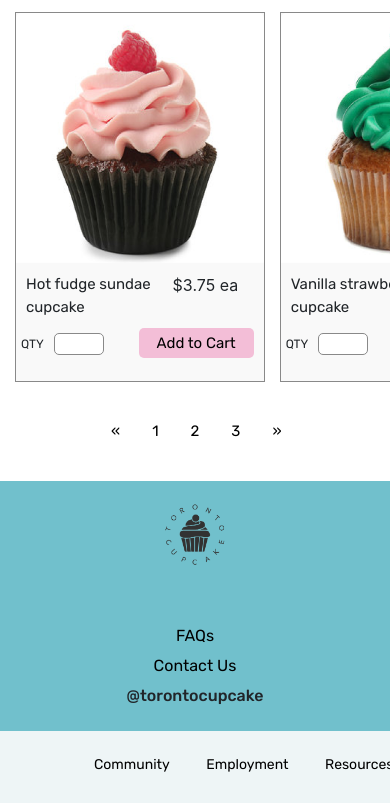
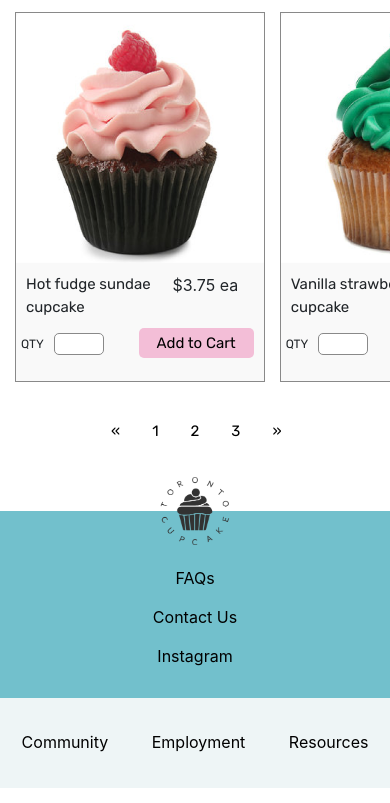
Before and after one commit to SeulgiH15/ux_ui_hw_final_project_group_5, a plain HTML site: page product_v1/product_page.html in a window 390 px wide. Shown: the part 4330-5133 px from the top of the page. Drawn offline with nearby package versions, Linux system fonts and the light colour scheme.

Commit message:
fixed footer prob

```diff
--- /dev/null
+++ b/draft.css
@@ -0,0 +1,70 @@
+footer {
+    background-color: rgb(114,192,204);
+    width: 100%;
+    height: 90px;
+    text-align: center;
+}
+
+.FooterImg {
+    width: 90px;
+    height: 80px;
+    margin-top: -30px;
+}
+
+#footer2 {
+    height: 50px;
+    text-align: center;
+    float: none;
+    background-color: #EEF5F6;
+    width: 100%;
+    vertical-align: middle;
+    padding-top: 30px;
+}
+
+#footer2 a {
+    text-decoration: none;
+    margin: 0 5%;
+    color: black;
+    vertical-align: middle;
+    align-items: center;
+}
+
+#instaLink {
+    border: 0px solid red;
+    text-decoration: none;
+    color: black;
+    display: block;
+    margin-top: 30px;
+}
+
+#footer1 {
+    display: flex;
+}
+#footer11{
+    display:none;
+}
+
+
+.footer1Child {
+    flex: 1;
+}
+
+@media only screen and (max-width: 800px) {
+    #footer1{
+        display:none;
+    }
+    #footer11 {
+        display: block;
+        background-color:rgb(114,192,204);
+        padding-bottom:15px;
+    }
+    .FooterImg11 {
+        width: 90px;
+        height: 80px;
+        margin-top: -40px;
+    }
+    #footer11 a{
+        display:block;
+        margin:0px auto 15px auto;
+    }
+}
--- a/product_v1/css/product_page.css
+++ b/product_v1/css/product_page.css
@@ -275,6 +275,7 @@
     display: inline-block;
     width: 200px;
     margin: auto;
+    margin-bottom: 30px;
 }
 
 .pagination a {
@@ -288,67 +289,76 @@
 
 /*footer*/
 
-.main_footer {
-    background-color: #71C0CC;
-    height: 196px;
-    margin-top: 30px;
-    display: flex;
+footer {
+    background-color: #71c0ccff;
+    width: 100%;
+    height: 140px;
+    text-align: center;
 }
 
-.bottom_footer {
-    background-color: #EEF5F6;
-    height: 72px;
+.FooterImg {
+    width: 90px;
+    height: 80px;
+    margin-top: -30px;
 }
 
-.instagram {
-    width: 30%;
-    margin-left: 30px;
+#footer2 {
+    height: 80px;
+    text-align: center;
+    float: none;
+    background-color: #EEF5F6;
+    width: 100%;
+    vertical-align: middle;
+    padding-top: 30px;
 }
 
-.instagram h4 {
-    line-height: 200px;
-    font-family: 'Rubik', sans-serif;
-    font-size: 16px;
-    font-weight: 500;
+#footer2 a {
+    text-decoration: none;
+    margin: 0 5%;
+    color: black;
+    vertical-align: middle;
+    align-items: center;
 }
 
-.logo_footer {
-    width: 40%;
-    background-image: url(../images/logo3.png);
-    background-size: 20%;
-    background-repeat: no-repeat;
-    background-position: center;
+#instaLink {
+    border: 0px solid red;
+    text-decoration: none;
+    color: black;
+    display: block;
+    margin-top: 30px;
 }
 
-.footer_menu {
-    line-height: 200px;
-    width: 30%;
-    display: inline-block;
-    font-family: 'Rubik', sans-serif;
-    font-size: 16px;
-    margin-right: 30px;
+#footer1 {
+    display: flex;
+    height: 120px;
+    padding-top: 20px;
 }
 
-.footer_menu a {
-    float: right;
-    padding: 14px 16px;
-    color: black;
+#footer11{
+    display:none;
 }
 
-.a_menus {
-    position: absolute;
-    display: inline-block;
-    left:39%;
-    height:40px;
-    margin-top: 20px;
+.footer1Child1 {
+    width: 15%;
 }
 
-.a_menus a {
-    font-family: 'Rubik', sans-serif;
-    font-size: 14px;
-    padding: 14px 16px;
-    color: black;
+.footer1Child2 {
+    width: 55%;
 }
+
+.footer1Child3 {
+    width: 15%;
+}
+
+.footer1Child4 {
+    width: 15%;
+}
+
+/*.footer1Child1, .footer1Child2, .footer1Child3, .footer1Child4 {
+    flex: 1;
+}*/
+
+
 
 /*responsive*/
 
@@ -443,64 +453,33 @@
         margin: auto;
     }
 
-    .main_footer {
-        background-color: #71C0CC;
-        height: 250px;
-        margin-top: 30px;
-        display: flex;
-        flex-direction: column;
-        justify-content: center;
-        justify-items: center;
-        align-items: center;
-        padding: 0;
-        background-image: url(../images/logo3.png);
-        background-size: 20%;
-        background-repeat: no-repeat;
-        background-position: 50% 10%;
+    #footer1{
+        display: none;
     }
 
-    .instagram {
-        width: 100%;
-        margin: 0;
-        text-align: center;
-        height: 0;
-        margin-top: 20px;
+    #footer11 {
+        display: block;
+        background-color:rgb(114,192,204);
+        padding-bottom:15px;
     }
 
-    .bottom_footer {
-        justify-content: center;
-        align-items: center;
+    .FooterImg11 {
+        width: 90px;
+        height: 80px;
+        margin-top: -40px;
     }
 
-    .footer_menu {
-        display: block;
-        width: 100%;
-        margin: 0;
-        text-align: center;
-        justify-content: center;
-        height: 0;
-        margin-top: -160px;
+    #footer11 a{
+        display:block;
+        margin:0px auto 15px auto;
     }
 
-    .footer_menu a {
-        display: block;
-        height: 30px;
+    .pagination {
+        margin-bottom: 60px;
     }
 
-    .instagram h4 {
-        line-height: 0;
-    }
-
-    .a_menus {
-        position: relative;
-        display: inline-block;
-        left: 20%;
-    }
-
-    .footer_menu a {
-        float: none;
-        padding: 0;
-        color: black;
+    #footer2  {
+        height: 90px;
     }
 
 }
--- a/product_v1/product_page.html
+++ b/product_v1/product_page.html
@@ -422,22 +422,30 @@
 
     </body>
     <footer>
-      <div class="main_footer">
-        <div class="instagram">
-          <h4>@torontocupcake</h4>
-        </div>
-        <div class="logo_footer"></div>
-        <div class="footer_menu">
-          <a href="#">FAQs</a>
-          <a href="#">Contact Us</a>
-        </div>
+      <div id="footer1">
+          <div class="footer1Child1" style="flex:3;">
+              <a href="#" id="instaLink">@torontocupcakes<img src="images/instagram.png" id="instaImg" style="width:40px; height:39px; vertical-align:middle; " /></a>
+          </div>
+          <div class="footer1Child2" style="flex: 3;">
+              <a id="instaLink" href="#"><img class="FooterImg" src="images/logo3.png" /></a>
+          </div>
+          <div class="footer1Child3" style=" text-align: right;">
+              <a id="instaLink" href="#">Contact&nbsp;Us</a>
+          </div>
+          <div class="footer1Child4">
+              <a id="instaLink" href="#">FAQs</a>
+          </div>
       </div>
-      <div class="bottom_footer">
-        <div class="a_menus">
+      <div id="footer11">
+              <a id="instaLink" href="#"><img class="FooterImg11" src="images/logo3.png" /></a>
+              <a id="instaLink" href="#">FAQs</a>
+              <a id="instaLink" href="#">Contact&nbsp;Us</a>
+              <a href="#" id="instaLink">Instagram</a>
+      </div>
+      <div id="footer2">
           <a href="#">Community</a>
           <a href="#">Employment</a>
           <a href="#">Resources</a>
-        </div>
       </div>
-    </footer>
+  </footer>
 </html>
```
Also changed, not shown: draft.html (added, +36 -0 lines), product_v1/images/instagram.png (added), 2 other files.
